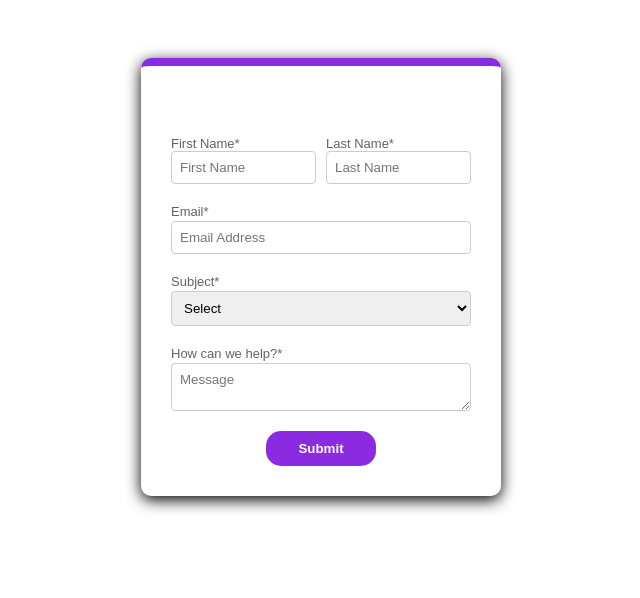
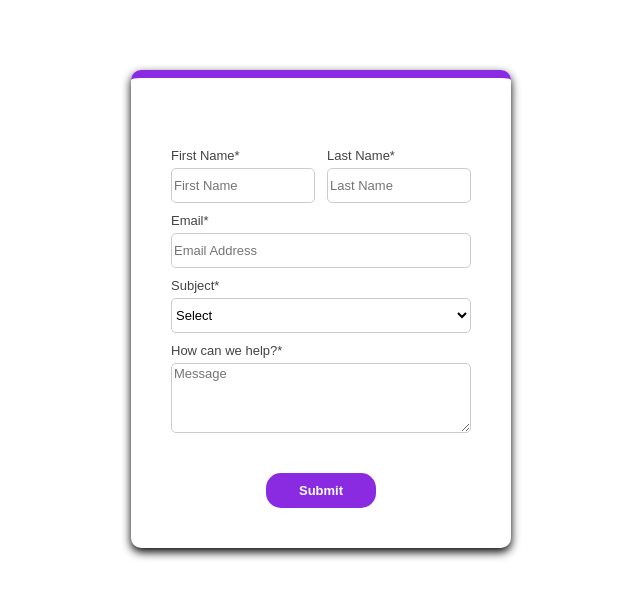
Before and after one commit to bnjj01/LabProgramacion, a PHP site: page /ejercicio01.html in a window 1280 px wide. Shown: the top 598 px of the page, without its empty margins (319-959 px from the left). Run offline with PHP 8.4, Linux system fonts and the light colour scheme.

Commit message:
tercer commit

```diff
--- a/TPN3/Ejercicio01/ejercicio01.css
+++ b/TPN3/Ejercicio01/ejercicio01.css
@@ -1,79 +1,64 @@
 *{
     font-family: Arial, Helvetica, sans-serif;
-}
-
-section{
-    margin: 90px 515px auto 450px;
+    font-size: small;
 }
 
 form{
-    box-shadow: 0px 4px 15px rgb(0, 0, 0 );
-    border-top: 6px solid blueviolet;
+    border-top:8px solid blueviolet;
+    padding: 40px;
+    box-shadow: 0px 4px 10px rgb(0, 0, 0);
     border-radius: 10px;
-    padding: 60px 40px 30px 40px;
+    width: 300px;
+    margin: 70px auto auto auto;
 }
-.fila-formulario > .grupo-formulario{
-    display: inline-block;
+.data-user, .email-user, .select-user, .commet-user{
+    margin-bottom: 10px;
 }
-.grupo-formulario > label{
-    font-size: small;
-    color: #5d5d5d;
-    margin-bottom: 3px;
+label{
+    color: #444343;
+    margin-bottom: 5px;
 }
-.grupo-formulario > label,textarea{
+.data-user{
+    margin-top: 30px;
+    overflow: hidden;
+}
+.name-user{
+    width: 48%;
+    float: left;
+}
+.lastname-user{
+    width: 48%;
+    float: right;
+}
+input, label, #select, #area1{
     display: block;
+    width: 100%;
+    box-sizing: border-box;
 }
-input{
-    font-size: small;
-    box-sizing: border-box;
-    width: 140px;
+input,#select, #email, #area1{
+    border: 1px solid #ccc;
+    border-radius: 5px;
+}
+input, #select{
     height: 35px;
-    border-radius: 5px;
-    border: 1px solid #ccc;
 }
-input#name{
-    margin-right: 8px;
-    font-size: small;
-    box-sizing: border-box;
-    width: 140px;
-    height: 35px;
-    border-radius: 5px;
-    border: 1px solid #ccc;
+#area1{
+    height: 70px;
 }
 #select{
     background-color: white;
-    border: 1px solid #ccc;
-    border-radius: 5px;
+}
+.btn-form{
+    margin-top: 40px;
+    text-align: center;
+}
+#btn{
+    background-color: blueviolet;
+    color: white;
+    font-weight: bold;
+    border: 0px;
+    border-radius: 15px;
+    width: 110px;
     height: 35px;
-    font-size: small;
+
 }
-#select, #email, #area1{
-    box-sizing: border-box;
-    width: 100%;
-}
-#area1{
-    border: 1px solid #ccc;
-    border-radius: 5px;
-    font-size: small;
-    height: 70px;
-}
-.grupo-formulario{
-    margin-bottom: 20px;
-}
-.btn{
-    position:relative;
-    height: 50px;
-}
-.btn > button{
-    position: absolute;
-    top: 50%;
-    left: 50%;
-    width: 100px;
-    height: 35px;
-    border: 0px;
-    border-radius: 15px ;
-    background-color: blueviolet;
-    font-weight: bold;
-    color: white;
-    transform: translate(-50%, -50%);
-}
--- a/TPN3/Ejercicio01/ejercicio01.html
+++ b/TPN3/Ejercicio01/ejercicio01.html
@@ -3,39 +3,39 @@
 <head>
     <meta charset="UTF-8">
     <meta name="viewport" content="width=device-width, initial-scale=1.0">
-    <link rel="stylesheet" href="ejercicio01v1.css">
+    <link rel="stylesheet" href="ejercicio01.css">
     <title>Formulario</title>
 </head>
 <body>
     <main>
         <section>
             <form>
-                <div class="fila-formulario">
-                    <div class="grupo-formulario">
+                <div class="data-user">
+                    <div class="name-user">
                         <label for="name">First Name*</label>
                         <input id="name" type="text" placeholder="First Name">
                     </div>
-                    <div class="grupo-formulario">
+                    <div class="lastname-user">
                         <label for="lastname">Last Name*</label>
                         <input id="lastname" type="text" placeholder="Last Name">
                     </div>
                 </div>
-                <div class="grupo-formulario">
+                <div class="email-user">
                     <label for="email" class="form-individual">Email*</label>
                     <input id="email" type="text" placeholder="Email Address">
                 </div>
-                <div class="grupo-formulario">
+                <div class="select-user">
                     <label for="select" class="form-individual">Subject*</label>
                     <select id="select">
-                        <option value="0">Select</option>
+                        <option value="#">Select</option>
                     </select>
                 </div>
-                <div class="grupo-formulario">
+                <div class="comment-user">
                     <label for="area1" class="form-individual">How can we help?*</label>
                     <textarea id="area1" placeholder="Message"></textarea>
                 </div>
-                <div class="btn">
-                    <button type="submit">Submit</button>
+                <div class="btn-form">
+                    <button id="btn" type="submit">Submit</button>
                 </div>
             </form>
         </section>
--- a/TPN3/Ejercicio02/ejercicio02.css
+++ b/TPN3/Ejercicio02/ejercicio02.css
@@ -6,6 +6,7 @@
     border: 2px solid #ccc;
     width: 400px;
     height: auto;
+    margin: auto;
 }
 .contenedor2{
     overflow: hidden;
```
Also changed, not shown: ejercicio01v1.css (renamed from TPN3/Ejercicio01/ejercicio01v1.css).
